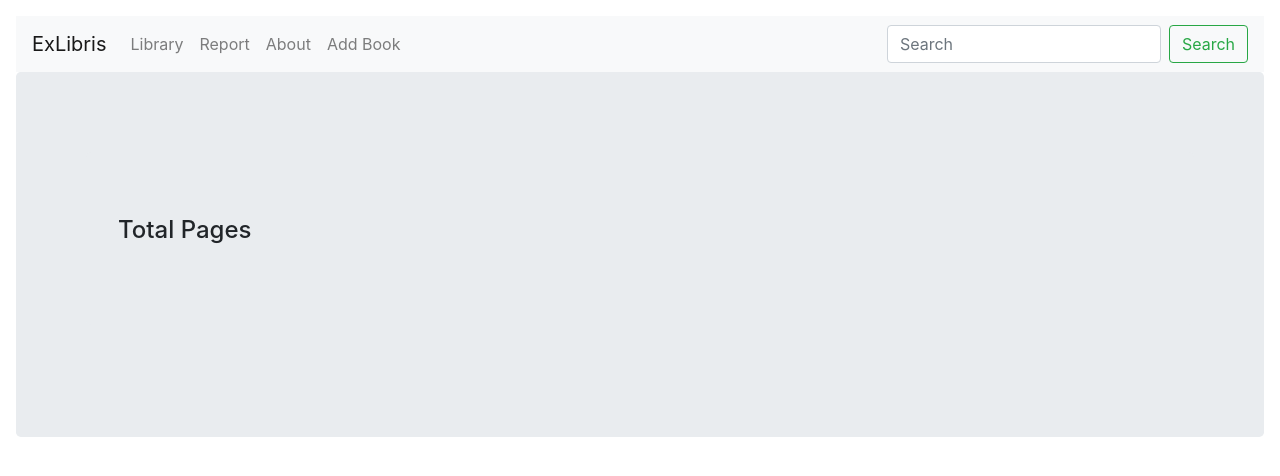
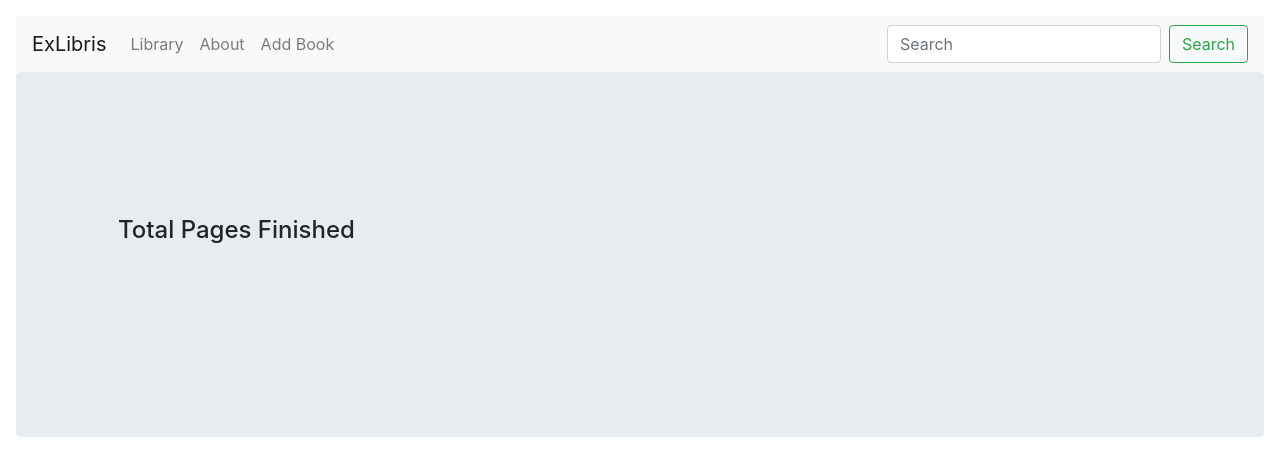
Before and after one commit to tan75/ExLibrisUI, a React (Create React App) app in the folder exlibrisui/: page / in a window 1280 px wide. Shown: the top 476 px of the page. Built offline with nearby package versions, Linux system fonts and the light colour scheme; no server answers.

Commit message:
Report route deleted

```diff
--- a/exlibrisui/src/App.js
+++ b/exlibrisui/src/App.js
@@ -102,7 +102,6 @@ class App extends Component {
               <AddBookPage {...props} books={books} addBook={this.addBook} />
             )}
           />
-          <Route exact path="/report" render={() => <Report />} />
         </Container>
       </Router>
     );
--- a/exlibrisui/src/components/layout/Header.js
+++ b/exlibrisui/src/components/layout/Header.js
@@ -11,7 +11,6 @@ export default function Header() {
           <Navbar.Collapse id="basic-navbar-nav">
             <Nav className="mr-auto">
               <Nav.Link href="/">Library</Nav.Link>
-              <Nav.Link href="/report">Report</Nav.Link>
               <Nav.Link href="/about">About</Nav.Link>
               <Nav.Link href="/add-book">Add Book</Nav.Link>
             </Nav>
--- a/exlibrisui/src/components/report/Report.js
+++ b/exlibrisui/src/components/report/Report.js
@@ -21,7 +21,7 @@ export default class Report extends Component {
     return (
       <Container className="p-3">
         <Jumbotron>
-          <h4>Total Pages</h4>
+          <h4>Total Pages Finished</h4>
           <p>{report.reportBooks}</p>
         </Jumbotron>
       </Container>
```
